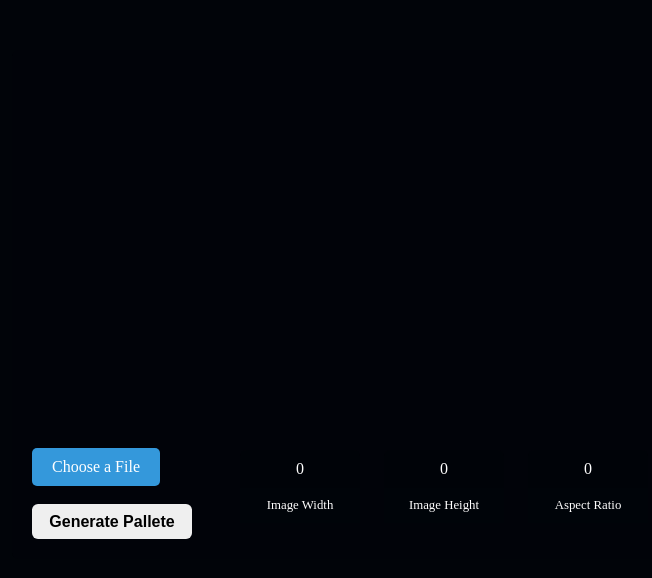
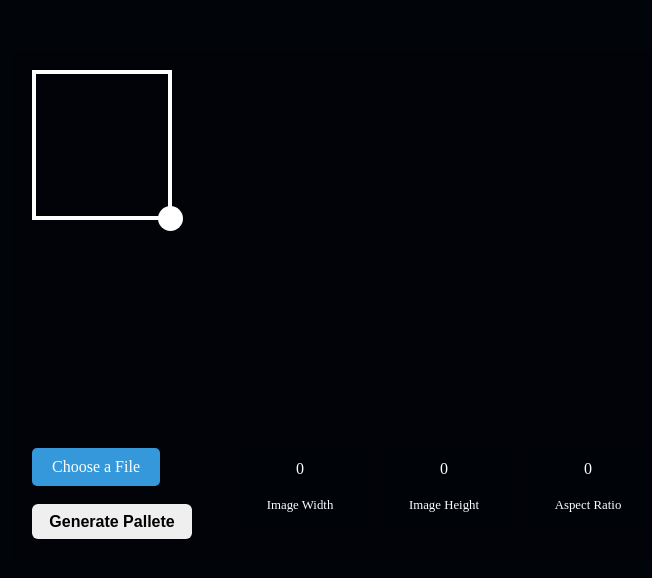
Before and after one commit to geraldo916/Extract-Image-ColorPallet, a website: page src/index.html in a window 1280 px wide. Both pictures are taken after a click on the button "Generate Pallete". Shown: the whole page, without its empty margins (33-685 px from the left). Drawn offline with Linux system fonts and the light colour scheme.

Commit message:
adding render method to cropp class

```diff
--- a/src/crop-template.js
+++ /dev/null
@@ -1,6 +0,0 @@
-const TEMPLATE = `
-    <div id="crop-box" class="crop-box">
-    <span id="crop-intern"></span>
-    <span id="point-right-up" class="point point-right point-right-down"></span>
-    </div>
-`
--- a/src/cropp.js
+++ b/src/cropp.js
@@ -1,6 +1,13 @@
-const cropBox = document.getElementById('crop-box');
+let cropBox = document.getElementById('crop-box');
 const boxContainer = document.getElementById('crop-limitator');
-const cropIntern = document.getElementById('crop-intern')
+let cropIntern = document.getElementById('crop-intern');
+
+const TEMPLATE = `
+    <div id="crop-box" class="crop-box">
+    <span id="crop-intern"></span>
+    <span id="point-right-up" class="point point-right point-right-down"></span>
+    </div>
+`
 
 class Cropper{
     mouseState;
@@ -16,13 +23,21 @@ class Cropper{
     parentTop;
     parentWidth;
     parentHeight;
+    template = TEMPLATE;
     constructor(parentLeft, parentTop,parentWidth,parentHeight){
-        cropBox.style.width = '140px'
         this.mouseState = null;
         this.parentLeft = parentLeft;
         this.parentTop = parentTop;
         this.parentWidth = parentWidth;
         this.parentHeight = parentHeight;
+
+    }
+
+    render(){
+        boxContainer.innerHTML = this.template;
+        cropBox = document.getElementById('crop-box');
+        cropIntern = document.getElementById('crop-intern');
+        cropBox.style.width = '140px';
         this.cropBoxLeftBounding = Math.round(cropBox.getBoundingClientRect().left);
         this.cropBoxTopBounding = Math.round(cropBox.getBoundingClientRect().top);
         this.startX = this.cropBoxLeftBounding - this.parentLeft;
--- a/src/index.html
+++ b/src/index.html
@@ -46,7 +46,8 @@
             </div>
         </section>
     </div>
+    <script src="crop-template.js"></script>
+    <script src="cropp.js"></script>
     <script src="index.js"></script>
-    <script src="cropp.js"></script>
 </body>
 </html>
--- a/src/index.js
+++ b/src/index.js
@@ -17,12 +17,10 @@ let imageSpecification = {
 
 imageFile.addEventListener('change', async (event) => {
     await buildImage();
-    initCrop();
 });
 createPalleteBtn.onclick = () => {
     initCrop();
 }
-
 
 function initCrop(){
     const imageContainerLeft = Math.round(cropLimitator.getBoundingClientRect().left);
@@ -32,9 +30,9 @@ function initCrop(){
 
     const crop = new Cropper(imageContainerLeft,imageContainerTop,imageContainerWidth,imageContainerHeight);
 
+    crop.render();
     crop.resizeCropBox();
     crop.moveCropBox();
-
 }
 
 async function buildImage(){
```
